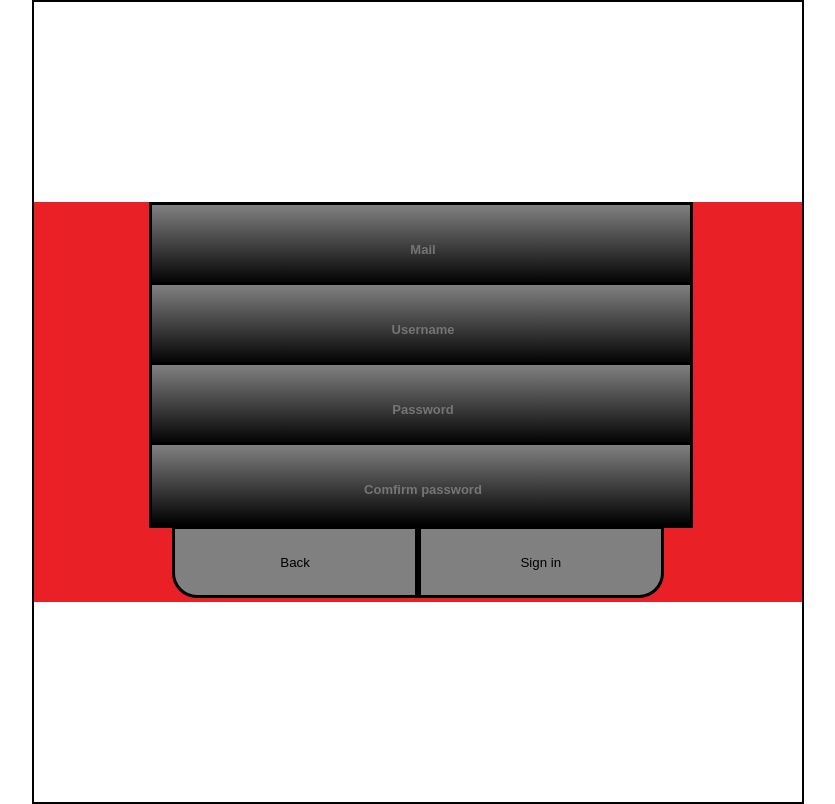
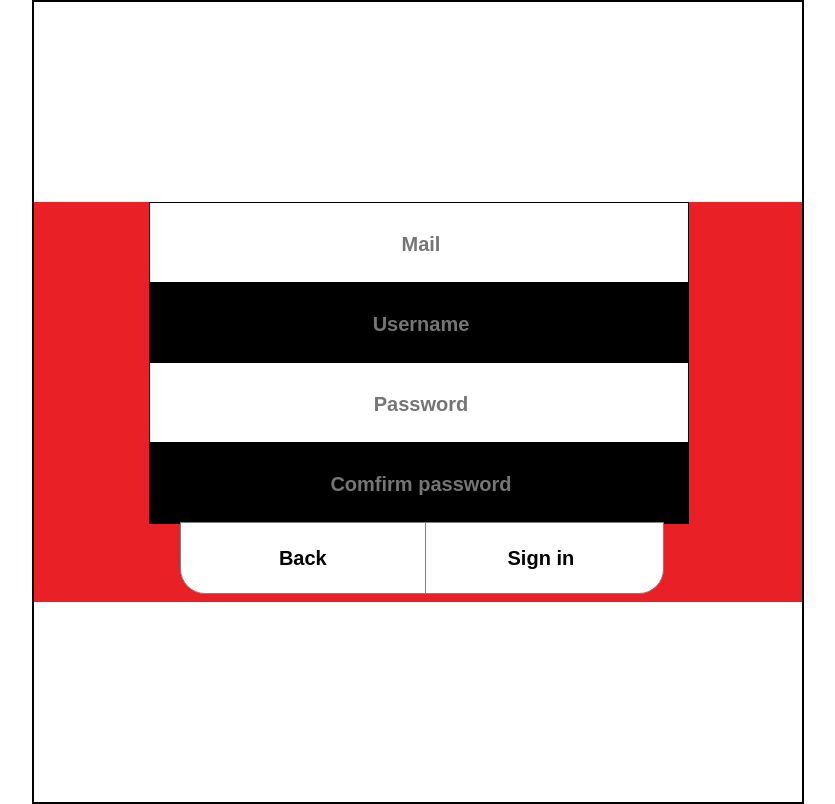
Before and after one commit to chircancristi/rpgANCOWE, a PHP site: page /pages/index.html in a window 1280 px wide, after a click on "New user?". Shown: the whole page, without its empty margins (222-1057 px from the left). Run offline with PHP 8.4, Linux system fonts and the light colour scheme.

Commit message:
accounts stats column layout, small visual changes on the sign in page

```diff
--- a/css/styles.css
+++ b/css/styles.css
@@ -145,31 +145,31 @@ h1, h2, h3, h4, h5, h6{
 .logIn--input {
     font-family: Arial;
     border: 2px ;
-    bottom:-5px;
-
-    color:white;
+    top:40%;
+    left: 10px;
+    color:black;
     font-weight: bold;
     line-height: 1.3;
-    font-size: 13px;
+    font-size: 20px;
     position: absolute;
-    height: 100%;
-    width: 100%;
-    text-align: center;
+    text-align: left;
     outline:none;
     display: block;
-    background: transparent;
+
 }
 
 .logIn--Button{
     position: absolute;
     display: block;
+    color: white;
+    background-color: black;
     top:55%;
     font-size:20px;
     height: 16%;
     width: 70%;
     left:15%;
     font-weight: bold;
-    border:3px solid black;
+    border:1px solid black;
     border-bottom-left-radius: 25px;
     border-bottom-right-radius: 25px;
 }
@@ -177,39 +177,63 @@ h1, h2, h3, h4, h5, h6{
     position: absolute;
     display: block;
     width: 30%;
-    border:2px solid black;
+    background-color: white;
+    color: grey;
+    border:1px solid black;
     top:71%;
     left:35%;
     border-bottom-left-radius: 25px;
     border-bottom-right-radius: 25px;
     font-size:20px;
 }
-.logIn--title{
-    position: absolute;
-    display: block;
-    top:15%;
-    left:30%;
-    color:grey;
-    font-family: 'Rouge Script', cursive;
-    font-size: 50px;
-    font-weight: normal;
-    line-height:50%;
-    text-align: center;
-    text-shadow: 1px 1px 2px black;
-}
-.wrap--signIn--mail, .wrap--signIn--username, .wrap--signIn--password, .wrap--signIn--comfirmPassword{
+
+.wrap--signIn--mail,  .wrap--signIn--password{
     position: absolute;
     display: block;
     width:70%;
     height: 20%;
-    background:linear-gradient(-900deg,grey, black);
-    border:3px solid black;
+    background:white;
+    color:black;
+    border:1px solid black;
     left:15%;
+}
+.wrap--signIn--username, .wrap--signIn--comfirmPassword{
+    position: absolute;
+    display: block;
+    width:70%;
+    height: 20%;
+    background:black;
+    color:white;
+
+    border:1px solid black;
+
+    left:15%;
+}
+.signIn--input--first , .signIn--input--second{
+    font-family: Arial;
+    border: 2px ;
+    width: 100%;
+    height: 100%;
+    font-weight: bold;
+    line-height: 1.3;
+    font-size: 20px;
+    position: absolute;
+    text-align: center;
+    outline:none;
+    display: block;
+   background: transparent;
+}
+.signIn--input--first{
+    color:black;
+}
+.signIn--input--second{
+    color: white;
 }
 .wrap--signIn--mail{
     top:0%;
 
 }
+
 .wrap--signIn--username{
     top:20%;
 
@@ -224,22 +248,23 @@ h1, h2, h3, h4, h5, h6{
 .signIn--button, .back--button{
     position: absolute;
     display: block;
-    top: 81%;
-
+    top: 80%;
+    font-weight: bold;
     width: 32%;
     height: 18%;
-    background:grey;
-    border:3px solid black;
+    background:white;
+    border:1px solid grey;
     color:black;
 
 }
 .back--button{
-    left:18%;
-
+    left:19%;
+    font-size: 20px;
     border-bottom-left-radius: 25px;
 }
 .signIn--button{
     left:50%;
+    font-size: 20px;
     border-bottom-right-radius: 25px;
 }
 /* END Sign Up / LogIn */
--- a/pages/index.html
+++ b/pages/index.html
@@ -11,10 +11,8 @@
 <body onresize="proprieties()" onload="proprieties()">
 	<div class="form-container" id="formularContainer">
 		<section class="formular" id="formularId">
-			<form action="/action_page.php" id="logIn" class="logIn">
-				<span class="logIn--title">
-					Account Login
-				</span>
+			<form action="../pages/dashboard.html" id="logIn" class="logIn">
+
 				<div class="wrap--input" id="wrapUsername" data-validate="Username is required">
 					<input pattern="[A-Za-z1-9]" placeholder="Username" class="logIn--input" type="text" name="username">
 
@@ -23,7 +21,7 @@
 					<input pattern="[A-Za-z1-9]" placeholder="Password" class="logIn--input" type="password" name="username">
 				</div>
 				<span>
-					<button class="logIn--Button" id="signInButton">Log In</button>
+					<button type="submit" class="logIn--Button" id="signInButton" target="..pages/dashboard.html" >Log In</button>
 					<button type="button" class="signIn--newUser" onclick="switchToLogIn('logIn','signIn')">New user?</button>
 				</span>
 			</form>
@@ -31,16 +29,16 @@
 
 			<form action="/action_page.php" id="signIn" class="signIn">
 				<div class="wrap--signIn--mail" id="wrapUsername" data-validate="Mail is required">
-					<input pattern="[A-Za-z1-9]" placeholder="Mail" class="logIn--input" type="text" name="username">
+					<input pattern="[A-Za-z1-9]" placeholder="Mail" class="signIn--input--first" type="text" name="username">
 				</div>
 				<div class="wrap--signIn--username" id="wrapUsername" data-validate="Username is required">
-					<input pattern="[A-Za-z1-9]" placeholder="Username" class="logIn--input" type="text" name="username">
+					<input pattern="[A-Za-z1-9]" placeholder="Username" class="signIn--input--second" type="text" name="username">
 				</div>
 				<div class="wrap--signIn--password" id="wrapPassword" data-validate="Password is required">
-					<input pattern="[A-Za-z1-9]" placeholder="Password" class="logIn--input" type="password" name="username">
+					<input pattern="[A-Za-z1-9]" placeholder="Password" class="signIn--input--first" type="password" name="username">
 				</div>
 				<div class="wrap--signIn--comfirmPassword" id="wrapPassword" data-validate="Password is required">
-					<input pattern="[A-Za-z1-9]" placeholder="Comfirm password" class="logIn--input" type="password" name="username">
+					<input pattern="[A-Za-z1-9]" placeholder="Comfirm password" class="signIn--input--second" type="password" name="username">
 				</div>
 				<span>
 					<button type="button" class="signIn--button" onclick="switchToLogIn('signIn','logIn')" id="signInButton">Sign in</button>
```
Also changed, not shown: other parts of css/styles.css (+38 -2 lines), pages/dashboard.html (+17 -3 lines).
